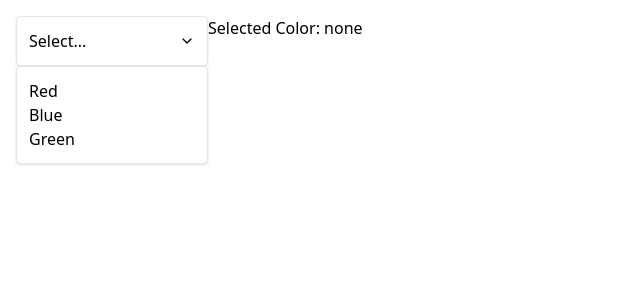
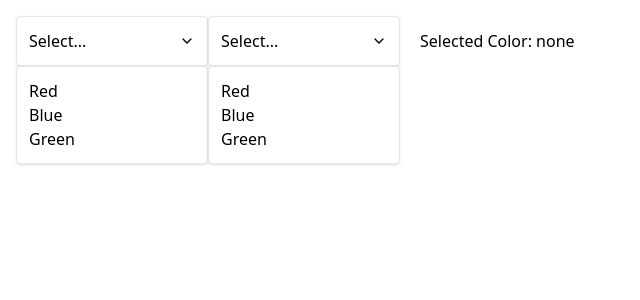
Before and after one commit to p2arthur/Cool_components_react_app, a React (Vite) app: page / in a window 1280 px wide. Shown: the top 300 px of the page, without its empty margins (0-640 px from the left). Built offline with nearby package versions, Linux system fonts and the light colour scheme.

Commit message:
Finalized the dropdown component addin the functionality of it getting closed whenever user clicks outside of the dropbox

```diff
--- a/src/App.jsx
+++ b/src/App.jsx
@@ -22,14 +22,20 @@ function App() {
   const content = selectedOption ? selectedOption.label : "";
 
   return (
-    <div className="flex m-4">
+    <div className="flex m-4 items-center">
       <Dropdown
-        className="inline-block"
         onChange={handleSelect}
         value={selectedOption}
         options={dropDownOptions}
       />
-      <div>Selected Color: {selectedOption?.label || "none"}</div>
+      <Dropdown
+        onChange={handleSelect}
+        value={selectedOption}
+        options={dropDownOptions}
+      />
+      <div className="ml-5">
+        Selected Color: {selectedOption?.label || "none"}
+      </div>
     </div>
   );
 }
--- a/src/components/Dropdown.jsx
+++ b/src/components/Dropdown.jsx
@@ -1,4 +1,4 @@
-import { useState, useEffect } from "react";
+import { useState, useEffect, useRef } from "react";
 
 import Panel from "./Panel";
 
@@ -8,13 +8,28 @@ function Dropdown({ options, onChange, value }) {
   //Defining a local piece of state to define if the dropdown is opened or closed - Boolean
   const [isOpen, setIsOpen] = useState(true);
 
+  //Creating a reference to the div that was created by the Dropdown Component - Passed into the main div created by the dropdown
+  const divEl = useRef();
+
+  //useEffect to set a new handler function to be executed when user clicks outside of the dropdown
   useEffect(() => {
-    const handler = (event) => {
-      console.log(event.target);
+    const documentEventHandler = (event) => {
+      //Guard clause in case the ref element doesn't exist anymore
+      if (!divEl) return;
+
+      //Check if the click happened outside of our referenced element
+      if (!divEl.current.contains(event.target)) {
+        setIsOpen(false);
+      }
     };
 
-    //Adding an event listener on the document during the capturing phase - That's why the third argument is true
-    document.addEventListener("click", handler, true);
+    //Setting an eventlistener into the document whenever our component is first rendered
+    document.addEventListener("click", documentEventHandler, true);
+
+    //Returning a cleanup function for whenever the Dropdown components is not shown anymore
+    return () => {
+      document.removeEventListener("click", documentEventHandler);
+    };
   }, []);
 
   const handleClick = (event) => {
@@ -24,7 +39,7 @@ function Dropdown({ options, onChange, value }) {
   const handleOptionClick = (option) => {
     //Set the state isOpen to false, closing the dropdown
     setIsOpen(!isOpen);
-    //Passing the selected value to the parent component through the handle select subscriber
+    //Passing the selected value to the parent component through the onChange subscriber
     onChange(option);
   };
 
@@ -41,7 +56,7 @@ function Dropdown({ options, onChange, value }) {
   });
 
   return (
-    <div className="w-48 relative">
+    <div ref={divEl} className="w-48 relative">
       <Panel
         onClick={handleClick}
         className="flex justify-between items-center cursor-pointer"
```
